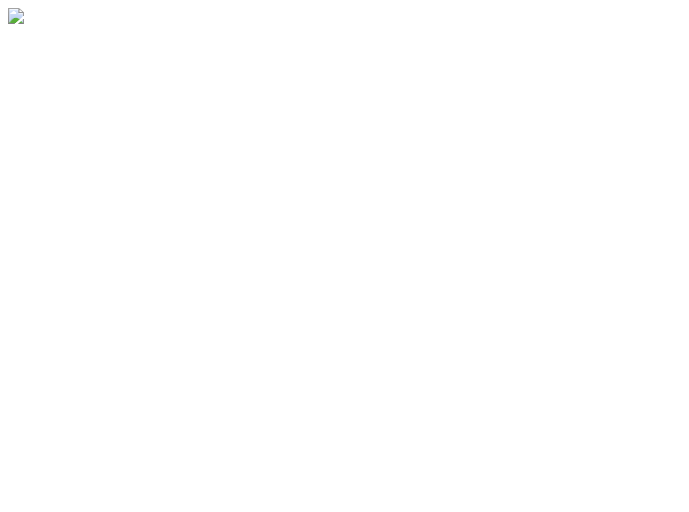
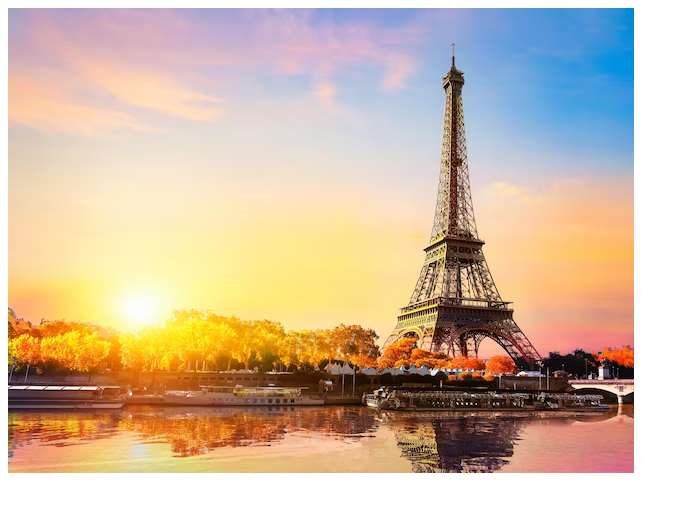
Before and after one commit to ArunCR73/Web-Technologies, a plain HTML site: page Ex1/ex1.html in a window 1280 px wide. Shown: the whole page, without its empty margins (0-689 px from the left). Drawn offline with Linux system fonts and the light colour scheme.

Commit message:
lakshmi start

```diff
--- a/Ex1/ex1.html
+++ b/Ex1/ex1.html
@@ -6,7 +6,7 @@
     <title>Image Mapping</title>
 </head>
 <body>
-<img src="C:\Users\A12-65\Desktop\effiletower.avif" usemap="#effiletower">
+<img src="effiletower.avif" usemap="#effiletower">
 <map name="effiletower">
     <area shape="rectangle" coords="0,398,626,463" href="https://en.wikipedia.org/wiki/Seine" alt="lake">
     <area shape="circle" coords="131,305,27" href="https://en.wikipedia.org/wiki/Sun" alt="Sun">
```
Also changed, not shown: Ex1/effiletower.avif (added).
